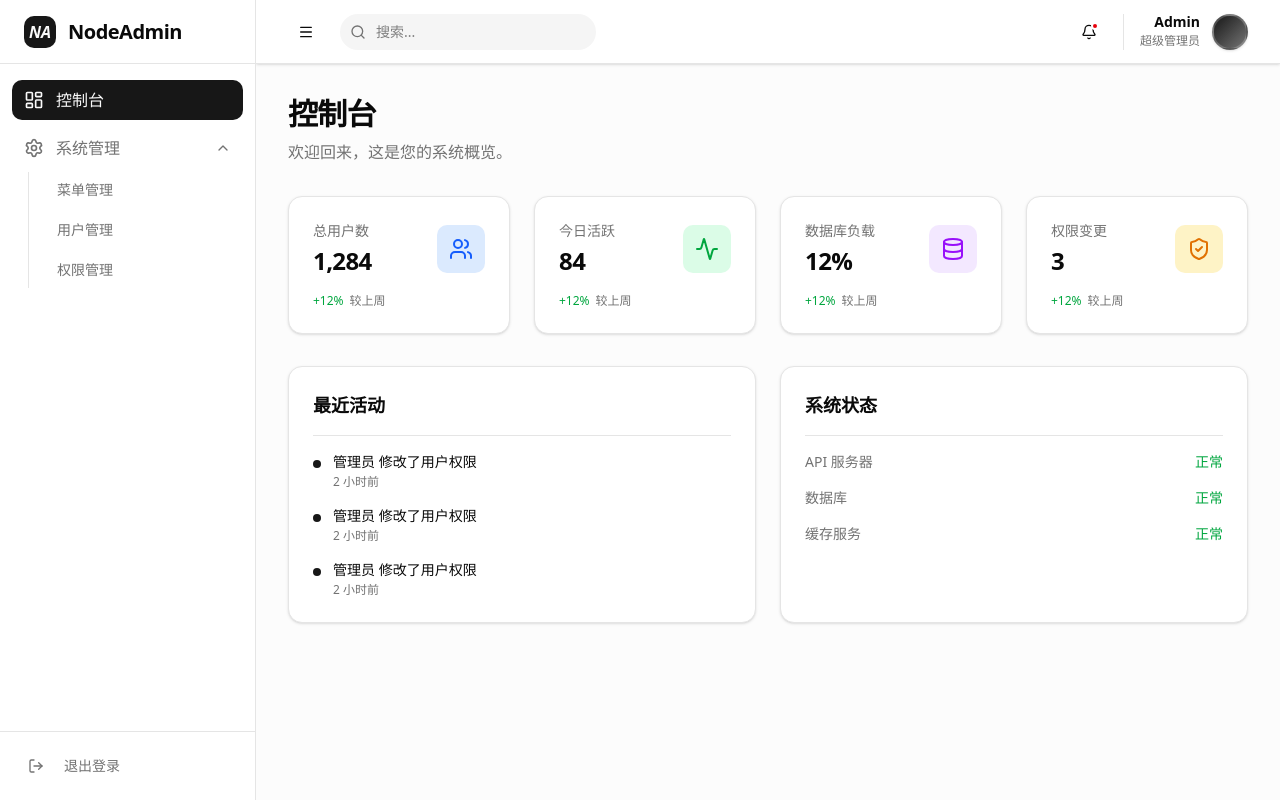
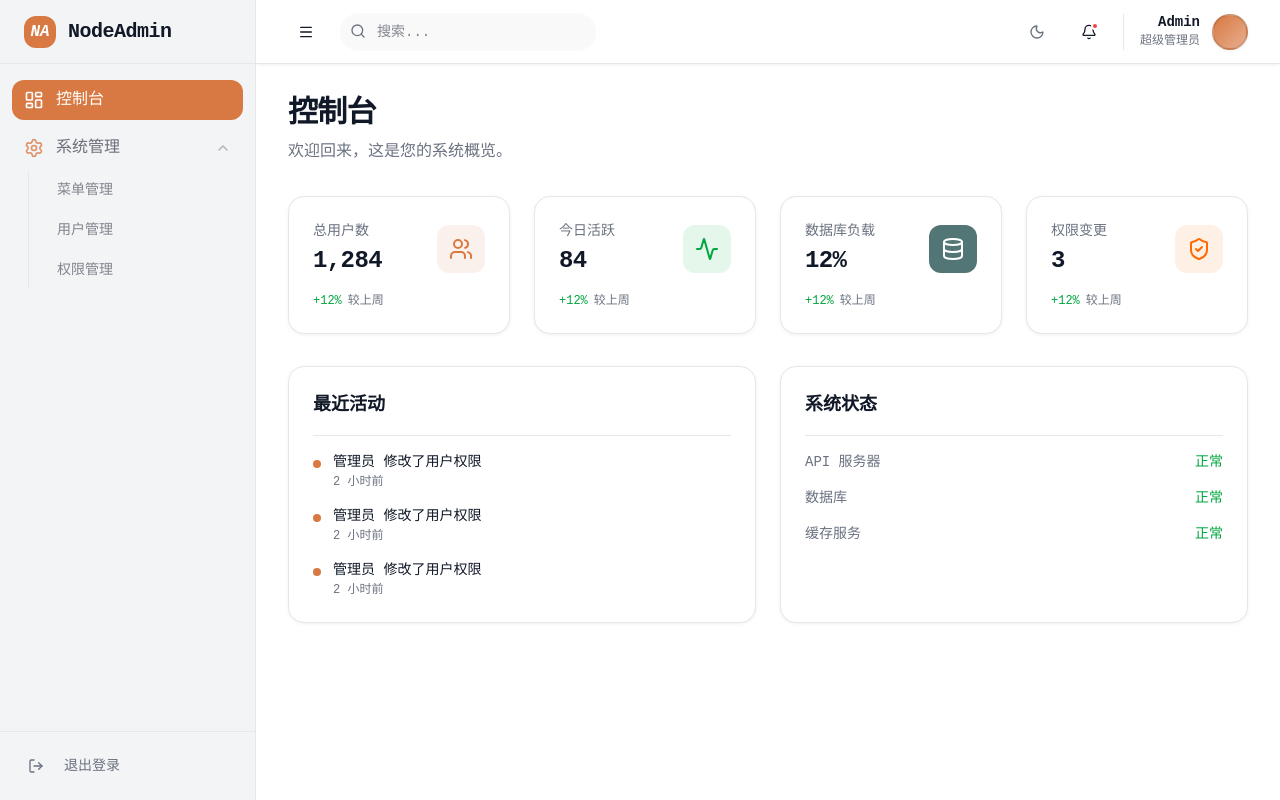
Before and after one commit to qiuyanjun888/node-admin, a React app in the folder frontend/: page / in a window 1280 px wide. Built offline with nearby package versions, Linux system fonts and the light colour scheme; no server answers; the HTML template or start-up script is replaced by a standard one.

Commit message:
feat(ui): implement dark mode with system theme synchronization

```diff
--- a/frontend/src/components/layout/AdminLayout.tsx
+++ b/frontend/src/components/layout/AdminLayout.tsx
@@ -9,15 +9,53 @@ import {
     LayoutDashboard,
     LogOut,
     Bell,
-    Search
+    Search,
+    Sun,
+    Moon
 } from 'lucide-react'
 import { cn } from '@/lib/utils'
 import { Button } from '@/components/ui/button'
+import { useEffect } from 'react'
 
 export default function AdminLayout() {
     const [isSidebarOpen, setSidebarOpen] = useState(true)
     const [isSystemMenuOpen, setSystemMenuOpen] = useState(true)
+    const [theme, setTheme] = useState<'light' | 'dark'>(() => {
+        if (typeof window !== 'undefined') {
+            const saved = localStorage.getItem('theme') as 'light' | 'dark'
+            if (saved) return saved
+            return window.matchMedia('(prefers-color-scheme: dark)').matches ? 'dark' : 'light'
+        }
+        return 'light'
+    })
     const location = useLocation()
+
+    useEffect(() => {
+        const root = window.document.documentElement
+        if (theme === 'dark') {
+            root.classList.add('dark')
+        } else {
+            root.classList.remove('dark')
+        }
+        localStorage.setItem('theme', theme)
+    }, [theme])
+
+    // Listen to system theme changes
+    useEffect(() => {
+        const mediaQuery = window.matchMedia('(prefers-color-scheme: dark)')
+        const handleChange = (e: MediaQueryListEvent) => {
+            // Only sync if user hasn't manually set a preference in this session OR we want strict follow
+            // Here we prioritize immediate feedback to system changes
+            setTheme(e.matches ? 'dark' : 'light')
+        }
+
+        mediaQuery.addEventListener('change', handleChange)
+        return () => mediaQuery.removeEventListener('change', handleChange)
+    }, [])
+
+    const toggleTheme = () => {
+        setTheme(prev => prev === 'light' ? 'dark' : 'light')
+    }
 
     const navItems = [
         {
@@ -38,15 +76,15 @@ export default function AdminLayout() {
             {/* Sidebar */}
             <aside
                 className={cn(
-                    "bg-card border-r transition-all duration-300 ease-in-out flex flex-col",
+                    "bg-sidebar border-r border-sidebar-border transition-all duration-300 ease-in-out flex flex-col",
                     isSidebarOpen ? "w-64" : "w-20"
                 )}
             >
-                <div className="h-16 flex items-center px-6 border-b">
-                    <div className="bg-primary w-8 h-8 rounded-lg flex items-center justify-center">
-                        <span className="text-primary-foreground font-bold italic">NA</span>
+                <div className="h-16 flex items-center px-6 border-b border-sidebar-border">
+                    <div className="bg-sidebar-primary w-8 h-8 rounded-lg flex items-center justify-center">
+                        <span className="text-sidebar-primary-foreground font-bold italic">NA</span>
                     </div>
-                    {isSidebarOpen && <span className="ml-3 font-bold text-xl tracking-tight">NodeAdmin</span>}
+                    {isSidebarOpen && <span className="ml-3 font-bold text-xl tracking-tight text-sidebar-foreground">NodeAdmin</span>}
                 </div>
 
                 <nav className="flex-1 overflow-y-auto py-4 px-3 space-y-2">
@@ -54,7 +92,7 @@ export default function AdminLayout() {
                         to="/"
                         className={cn(
                             "flex items-center px-3 py-2 rounded-lg transition-colors group",
-                            location.pathname === "/" ? "bg-primary text-primary-foreground" : "hover:bg-accent text-muted-foreground hover:text-foreground"
+                            location.pathname === "/" ? "bg-sidebar-primary text-sidebar-primary-foreground" : "hover:bg-sidebar-accent text-sidebar-foreground/60 hover:text-sidebar-foreground"
                         )}
                     >
                         <LayoutDashboard className="w-5 h-5 shrink-0" />
@@ -67,20 +105,20 @@ export default function AdminLayout() {
                                 onClick={() => item.setOpen(!item.isOpen)}
                                 className={cn(
                                     "w-full flex items-center px-3 py-2 rounded-lg transition-colors group",
-                                    "hover:bg-accent text-muted-foreground hover:text-foreground"
+                                    "hover:bg-sidebar-accent text-sidebar-foreground/60 hover:text-sidebar-foreground font-medium"
                                 )}
                             >
-                                <item.icon className="w-5 h-5 shrink-0" />
+                                <item.icon className="w-5 h-5 shrink-0 text-sidebar-primary/80" />
                                 {isSidebarOpen && (
                                     <>
-                                        <span className="ml-3 font-medium flex-1 text-left">{item.title}</span>
-                                        <ChevronDown className={cn("w-4 h-4 transition-transform", item.isOpen && "rotate-180")} />
+                                        <span className="ml-3 flex-1 text-left">{item.title}</span>
+                                        <ChevronDown className={cn("w-4 h-4 transition-transform opacity-50", item.isOpen && "rotate-180")} />
                                     </>
                                 )}
                             </button>
 
                             {isSidebarOpen && item.isOpen && (
-                                <div className="ml-4 pl-4 border-l space-y-1">
+                                <div className="ml-4 pl-4 border-l border-sidebar-border space-y-1 mt-1">
                                     {item.children.map((child, childIdx) => (
                                         <Link
                                             key={childIdx}
@@ -88,8 +126,8 @@ export default function AdminLayout() {
                                             className={cn(
                                                 "flex items-center px-3 py-2 rounded-lg text-sm transition-colors",
                                                 location.pathname === child.path
-                                                    ? "bg-secondary text-secondary-foreground font-medium"
-                                                    : "text-muted-foreground hover:text-foreground hover:bg-accent"
+                                                    ? "bg-sidebar-accent text-sidebar-foreground font-semibold"
+                                                    : "text-sidebar-foreground/50 hover:text-sidebar-foreground hover:bg-sidebar-accent/50"
                                             )}
                                         >
                                             <span>{child.title}</span>
@@ -122,28 +160,36 @@ export default function AdminLayout() {
                             <input
                                 type="search"
                                 placeholder="搜索..."
-                                className="pl-9 pr-4 py-2 bg-secondary rounded-full text-sm w-64 focus:outline-none focus:ring-2 focus:ring-primary/20 transition-all font-normal"
+                                className="pl-9 pr-4 py-2 bg-muted/50 rounded-full text-sm w-64 focus:outline-none focus:ring-2 focus:ring-primary/20 transition-all font-normal border border-transparent focus:bg-card"
                             />
                         </div>
                     </div>
 
                     <div className="flex items-center gap-4">
+                        <Button
+                            variant="ghost"
+                            size="icon"
+                            onClick={toggleTheme}
+                            className="text-muted-foreground hover:text-primary"
+                        >
+                            {theme === 'light' ? <Moon className="w-5 h-5" /> : <Sun className="w-5 h-5" />}
+                        </Button>
                         <Button variant="ghost" size="icon" className="relative">
                             <Bell className="w-5 h-5" />
                             <span className="absolute top-2 right-2 w-2 h-2 bg-destructive rounded-full border-2 border-card"></span>
                         </Button>
-                        <div className="flex items-center gap-3 pl-4 border-l">
+                        <div className="flex items-center gap-3 pl-4 border-l border-border">
                             <div className="text-right hidden sm:block">
                                 <p className="text-sm font-semibold leading-none text-foreground">Admin</p>
                                 <p className="text-xs text-muted-foreground mt-1">超级管理员</p>
                             </div>
-                            <div className="w-9 h-9 rounded-full bg-gradient-to-br from-primary to-primary/60 border-2 border-white/20 shadow-sm"></div>
+                            <div className="w-9 h-9 rounded-full bg-gradient-to-br from-primary to-primary/60 border-2 border-foreground/10 shadow-sm"></div>
                         </div>
                     </div>
                 </header>
 
                 {/* Dynamic content */}
-                <main className="flex-1 overflow-y-auto p-8 scroll-smooth bg-secondary/30">
+                <main className="flex-1 overflow-y-auto p-8 scroll-smooth bg-background">
                     <div className="max-w-7xl mx-auto animate-in fade-in slide-in-from-bottom-4 duration-500">
                         <Outlet />
                     </div>
--- a/frontend/src/components/ui/switch.tsx
+++ b/frontend/src/components/ui/switch.tsx
@@ -8,7 +8,7 @@ const Switch = React.forwardRef<
 >(({ className, ...props }, ref) => (
     <SwitchPrimitives.Root
         className={cn(
-            'peer inline-flex h-6 w-11 shrink-0 cursor-pointer items-center rounded-full border-2 border-transparent transition-colors focus-visible:outline-none focus-visible:ring-2 focus-visible:ring-ring focus-visible:ring-offset-2 focus-visible:ring-offset-background disabled:cursor-not-allowed disabled:opacity-50 data-[state=checked]:bg-green-500 data-[state=unchecked]:bg-gray-300',
+            'peer inline-flex h-6 w-11 shrink-0 cursor-pointer items-center rounded-full border-2 border-transparent transition-colors focus-visible:outline-none focus-visible:ring-2 focus-visible:ring-ring focus-visible:ring-offset-2 focus-visible:ring-offset-background disabled:cursor-not-allowed disabled:opacity-50 data-[state=checked]:bg-primary data-[state=unchecked]:bg-muted',
             className
         )}
         {...props}
--- a/frontend/src/index.css
+++ b/frontend/src/index.css
@@ -3,14 +3,117 @@
 
 @custom-variant dark (&:is(.dark *));
 
+
+
+:root {
+  --background: #ffffff;
+  --foreground: #111827;
+  --card: #ffffff;
+  --card-foreground: #111827;
+  --popover: #ffffff;
+  --popover-foreground: #111827;
+  --primary: #d87943;
+  --primary-foreground: #ffffff;
+  --secondary: #527575;
+  --secondary-foreground: #ffffff;
+  --muted: #f3f4f6;
+  --muted-foreground: #6b7280;
+  --accent: #eeeeee;
+  --accent-foreground: #111827;
+  --destructive: #ef4444;
+  --destructive-foreground: #fafafa;
+  --border: #e5e7eb;
+  --input: #e5e7eb;
+  --ring: #d87943;
+  --chart-1: #5f8787;
+  --chart-2: #e78a53;
+  --chart-3: #fbcb97;
+  --chart-4: #888888;
+  --chart-5: #999999;
+  --sidebar: #f3f4f6;
+  --sidebar-foreground: #111827;
+  --sidebar-primary: #d87943;
+  --sidebar-primary-foreground: #ffffff;
+  --sidebar-accent: #ffffff;
+  --sidebar-accent-foreground: #111827;
+  --sidebar-border: #e5e7eb;
+  --sidebar-ring: #d87943;
+  --font-sans: Geist Mono, ui-monospace, monospace;
+  --font-serif: serif;
+  --font-mono: JetBrains Mono, monospace;
+  --radius: 0.75rem;
+  --shadow-x: 0px;
+  --shadow-y: 1px;
+  --shadow-blur: 4px;
+  --shadow-spread: 0px;
+  --shadow-opacity: 0.05;
+  --shadow-color: #000000;
+  --shadow-2xs: 0px 1px 4px 0px hsl(0 0% 0% / 0.03);
+  --shadow-xs: 0px 1px 4px 0px hsl(0 0% 0% / 0.03);
+  --shadow-sm: 0px 1px 4px 0px hsl(0 0% 0% / 0.05), 0px 1px 2px -1px hsl(0 0% 0% / 0.05);
+  --shadow: 0px 1px 4px 0px hsl(0 0% 0% / 0.05), 0px 1px 2px -1px hsl(0 0% 0% / 0.05);
+  --shadow-md: 0px 1px 4px 0px hsl(0 0% 0% / 0.05), 0px 2px 4px -1px hsl(0 0% 0% / 0.05);
+  --shadow-lg: 0px 1px 4px 0px hsl(0 0% 0% / 0.05), 0px 4px 6px -1px hsl(0 0% 0% / 0.05);
+  --shadow-xl: 0px 1px 4px 0px hsl(0 0% 0% / 0.05), 0px 8px 10px -1px hsl(0 0% 0% / 0.05);
+  --shadow-2xl: 0px 1px 4px 0px hsl(0 0% 0% / 0.13);
+  --tracking-normal: 0rem;
+  --spacing: 0.25rem;
+}
+
+.dark {
+  --background: #121113;
+  --foreground: #c1c1c1;
+  --card: #121212;
+  --card-foreground: #c1c1c1;
+  --popover: #121113;
+  --popover-foreground: #c1c1c1;
+  --primary: #e78a53;
+  --primary-foreground: #121113;
+  --secondary: #5f8787;
+  --secondary-foreground: #121113;
+  --muted: #222222;
+  --muted-foreground: #888888;
+  --accent: #333333;
+  --accent-foreground: #c1c1c1;
+  --destructive: #5f8787;
+  --destructive-foreground: #121113;
+  --border: #222222;
+  --input: #222222;
+  --ring: #e78a53;
+  --chart-1: #5f8787;
+  --chart-2: #e78a53;
+  --chart-3: #fbcb97;
+  --chart-4: #888888;
+  --chart-5: #999999;
+  --sidebar: #121212;
+  --sidebar-foreground: #c1c1c1;
+  --sidebar-primary: #e78a53;
+  --sidebar-primary-foreground: #121113;
+  --sidebar-accent: #333333;
+  --sidebar-accent-foreground: #c1c1c1;
+  --sidebar-border: #222222;
+  --sidebar-ring: #e78a53;
+  --font-sans: Geist Mono, ui-monospace, monospace;
+  --font-serif: serif;
+  --font-mono: JetBrains Mono, monospace;
+  --radius: 0.75rem;
+  --shadow-x: 0px;
+  --shadow-y: 1px;
+  --shadow-blur: 4px;
+  --shadow-spread: 0px;
+  --shadow-opacity: 0.05;
+  --shadow-color: #000000;
+  --shadow-2xs: 0px 1px 4px 0px hsl(0 0% 0% / 0.03);
+  --shadow-xs: 0px 1px 4px 0px hsl(0 0% 0% / 0.03);
+  --shadow-sm: 0px 1px 4px 0px hsl(0 0% 0% / 0.05), 0px 1px 2px -1px hsl(0 0% 0% / 0.05);
+  --shadow: 0px 1px 4px 0px hsl(0 0% 0% / 0.05), 0px 1px 2px -1px hsl(0 0% 0% / 0.05);
+  --shadow-md: 0px 1px 4px 0px hsl(0 0% 0% / 0.05), 0px 2px 4px -1px hsl(0 0% 0% / 0.05);
+  --shadow-lg: 0px 1px 4px 0px hsl(0 0% 0% / 0.05), 0px 4px 6px -1px hsl(0 0% 0% / 0.05);
+  --shadow-xl: 0px 1px 4px 0px hsl(0 0% 0% / 0.05), 0px 8px 10px -1px hsl(0 0% 0% / 0.05);
+  --shadow-2xl: 0px 1px 4px 0px hsl(0 0% 0% / 0.13);
+}
+
 @theme inline {
-  --radius-sm: calc(var(--radius) - 4px);
-  --radius-md: calc(var(--radius) - 2px);
-  --radius-lg: var(--radius);
-  --radius-xl: calc(var(--radius) + 4px);
-  --radius-2xl: calc(var(--radius) + 8px);
-  --radius-3xl: calc(var(--radius) + 12px);
-  --radius-4xl: calc(var(--radius) + 16px);
   --color-background: var(--background);
   --color-foreground: var(--foreground);
   --color-card: var(--card);
@@ -26,6 +129,7 @@
   --color-accent: var(--accent);
   --color-accent-foreground: var(--accent-foreground);
   --color-destructive: var(--destructive);
+  --color-destructive-foreground: var(--destructive-foreground);
   --color-border: var(--border);
   --color-input: var(--input);
   --color-ring: var(--ring);
@@ -42,81 +146,42 @@
   --color-sidebar-accent-foreground: var(--sidebar-accent-foreground);
   --color-sidebar-border: var(--sidebar-border);
   --color-sidebar-ring: var(--sidebar-ring);
+
+  --font-sans: var(--font-sans);
+  --font-mono: var(--font-mono);
+  --font-serif: var(--font-serif);
+
+  --radius-sm: calc(var(--radius) - 4px);
+  --radius-md: calc(var(--radius) - 2px);
+  --radius-lg: var(--radius);
+  --radius-xl: calc(var(--radius) + 4px);
+
+  --shadow-2xs: var(--shadow-2xs);
+  --shadow-xs: var(--shadow-xs);
+  --shadow-sm: var(--shadow-sm);
+  --shadow: var(--shadow);
+  --shadow-md: var(--shadow-md);
+  --shadow-lg: var(--shadow-lg);
+  --shadow-xl: var(--shadow-xl);
+  --shadow-2xl: var(--shadow-2xl);
+
+  --tracking-tighter: calc(var(--tracking-normal) - 0.05em);
+  --tracking-tight: calc(var(--tracking-normal) - 0.025em);
+  --tracking-normal: var(--tracking-normal);
+  --tracking-wide: calc(var(--tracking-normal) + 0.025em);
+  --tracking-wider: calc(var(--tracking-normal) + 0.05em);
+  --tracking-widest: calc(var(--tracking-normal) + 0.1em);
 }
 
-:root {
-  --radius: 0.625rem;
-  --background: oklch(1 0 0);
-  --foreground: oklch(0.145 0 0);
-  --card: oklch(1 0 0);
-  --card-foreground: oklch(0.145 0 0);
-  --popover: oklch(1 0 0);
-  --popover-foreground: oklch(0.145 0 0);
-  --primary: oklch(0.205 0 0);
-  --primary-foreground: oklch(0.985 0 0);
-  --secondary: oklch(0.97 0 0);
-  --secondary-foreground: oklch(0.205 0 0);
-  --muted: oklch(0.97 0 0);
-  --muted-foreground: oklch(0.556 0 0);
-  --accent: oklch(0.97 0 0);
-  --accent-foreground: oklch(0.205 0 0);
-  --destructive: oklch(0.577 0.245 27.325);
-  --border: oklch(0.922 0 0);
-  --input: oklch(0.922 0 0);
-  --ring: oklch(0.708 0 0);
-  --chart-1: oklch(0.646 0.222 41.116);
-  --chart-2: oklch(0.6 0.118 184.704);
-  --chart-3: oklch(0.398 0.07 227.392);
-  --chart-4: oklch(0.828 0.189 84.429);
-  --chart-5: oklch(0.769 0.188 70.08);
-  --sidebar: oklch(0.985 0 0);
-  --sidebar-foreground: oklch(0.145 0 0);
-  --sidebar-primary: oklch(0.205 0 0);
-  --sidebar-primary-foreground: oklch(0.985 0 0);
-  --sidebar-accent: oklch(0.97 0 0);
-  --sidebar-accent-foreground: oklch(0.205 0 0);
-  --sidebar-border: oklch(0.922 0 0);
-  --sidebar-ring: oklch(0.708 0 0);
-}
-
-.dark {
-  --background: oklch(0.145 0 0);
-  --foreground: oklch(0.985 0 0);
-  --card: oklch(0.205 0 0);
-  --card-foreground: oklch(0.985 0 0);
-  --popover: oklch(0.205 0 0);
-  --popover-foreground: oklch(0.985 0 0);
-  --primary: oklch(0.922 0 0);
-  --primary-foreground: oklch(0.205 0 0);
-  --secondary: oklch(0.269 0 0);
-  --secondary-foreground: oklch(0.985 0 0);
-  --muted: oklch(0.269 0 0);
-  --muted-foreground: oklch(0.708 0 0);
-  --accent: oklch(0.269 0 0);
-  --accent-foreground: oklch(0.985 0 0);
-  --destructive: oklch(0.704 0.191 22.216);
-  --border: oklch(1 0 0 / 10%);
-  --input: oklch(1 0 0 / 15%);
-  --ring: oklch(0.556 0 0);
-  --chart-1: oklch(0.488 0.243 264.376);
-  --chart-2: oklch(0.696 0.17 162.48);
-  --chart-3: oklch(0.769 0.188 70.08);
-  --chart-4: oklch(0.627 0.265 303.9);
-  --chart-5: oklch(0.645 0.246 16.439);
-  --sidebar: oklch(0.205 0 0);
-  --sidebar-foreground: oklch(0.985 0 0);
-  --sidebar-primary: oklch(0.488 0.243 264.376);
-  --sidebar-primary-foreground: oklch(0.985 0 0);
-  --sidebar-accent: oklch(0.269 0 0);
-  --sidebar-accent-foreground: oklch(0.985 0 0);
-  --sidebar-border: oklch(1 0 0 / 10%);
-  --sidebar-ring: oklch(0.556 0 0);
+body {
+  letter-spacing: var(--tracking-normal);
 }
 
 @layer base {
   * {
     @apply border-border outline-ring/50;
   }
+
   body {
     @apply bg-background text-foreground;
   }
--- a/frontend/src/pages/Dashboard.tsx
+++ b/frontend/src/pages/Dashboard.tsx
@@ -7,10 +7,10 @@ import {
 
 export default function Dashboard() {
     const stats = [
-        { name: '总用户数', value: '1,284', icon: Users, color: 'text-blue-600', bg: 'bg-blue-100' },
-        { name: '今日活跃', value: '84', icon: Activity, color: 'text-green-600', bg: 'bg-green-100' },
-        { name: '数据库负载', value: '12%', icon: Database, color: 'text-purple-600', bg: 'bg-purple-100' },
-        { name: '权限变更', value: '3', icon: ShieldCheck, color: 'text-amber-600', bg: 'bg-amber-100' },
+        { name: '总用户数', value: '1,284', icon: Users, color: 'text-primary', bg: 'bg-primary/10' },
+        { name: '今日活跃', value: '84', icon: Activity, color: 'text-green-600', bg: 'bg-green-600/10' },
+        { name: '数据库负载', value: '12%', icon: Database, color: 'text-secondary-foreground', bg: 'bg-secondary' },
+        { name: '权限变更', value: '3', icon: ShieldCheck, color: 'text-orange-500', bg: 'bg-orange-500/10' },
     ]
 
     return (
--- a/frontend/src/pages/system/user/index.tsx
+++ b/frontend/src/pages/system/user/index.tsx
@@ -158,7 +158,7 @@ export default function UserManagement() {
                                         <td className="px-6 py-4 align-middle">
                                             <div className="flex items-center gap-3">
                                                 <span className={cn(
-                                                    "font-bold transition-colors",
+                                                    "font-medium transition-colors",
                                                     user.status === 1 ? "text-foreground" : "text-muted-foreground"
                                                 )}>
                                                     {user.username}
@@ -186,7 +186,7 @@ export default function UserManagement() {
                                                 />
                                                 <span className={cn(
                                                     "text-xs font-medium",
-                                                    user.status === 1 ? "text-green-600" : "text-muted-foreground"
+                                                    user.status === 1 ? "text-primary" : "text-muted-foreground"
                                                 )}>
                                                     {user.status === 1 ? '启用' : '禁用'}
                                                 </span>
```
